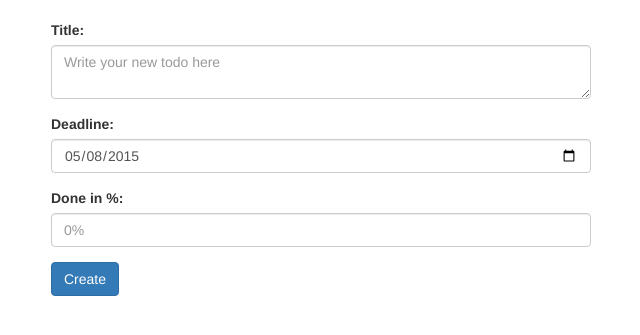
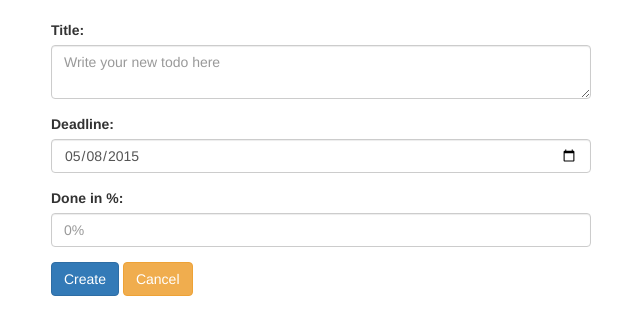
Before and after one commit to dyangcoding/EasyTodo, a Django app: page /new in a window 1280 px wide. Shown: the part 52-387 px from the top of the page, without its empty margins (319-959 px from the left). Run offline with Django 3.2, Linux system fonts and the light colour scheme; some libraries are stand-ins or nearby versions.

Commit message:
Add Cancel button to new form

```diff
--- a/EasyTodoLib/templates/new.html
+++ b/EasyTodoLib/templates/new.html
@@ -31,6 +31,7 @@
             </div>
 
             <button class="btn btn-primary" type="submit">Create</button>
+            <a class="btn btn-warning" href="{% url 'index' %}">Cancel</a>
         </form>
     </div>
 
```
